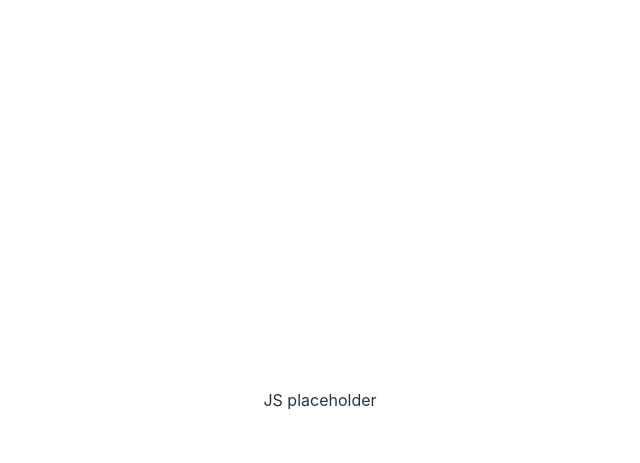
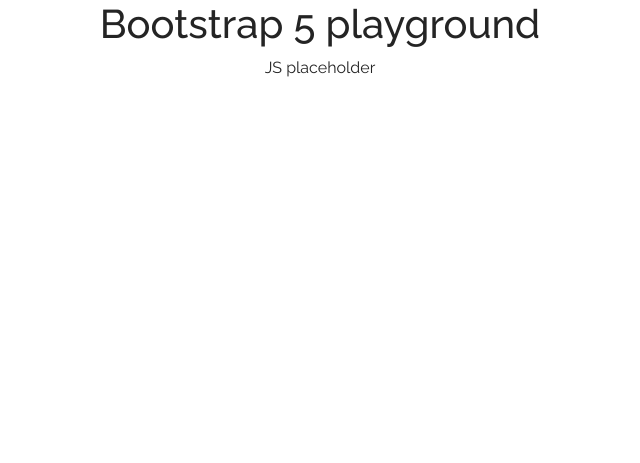
Before and after one commit to waynestedman/bootstrap, a website built with Vite: page index.html in a window 1280 px wide. Shown: the whole page, without its empty margins (320-960 px from the left). Built offline with nearby package versions, Linux system fonts and the light colour scheme.

Commit message:
install bootstrap | finish setup

```diff
--- a/index.html
+++ b/index.html
@@ -5,8 +5,13 @@
     <link rel="shortcut icon" href="favicon.ico" type="image/x-icon">
     <meta name="viewport" content="width=device-width, initial-scale=1.0" />
     <title>Bootstrap Playground</title>
+    <link rel="preconnect" href="https://fonts.googleapis.com">
+    <link rel="preconnect" href="https://fonts.gstatic.com" crossorigin>
+    <link href="https://fonts.googleapis.com/css2?family=Montserrat:ital,wght@0,300;0,400;0,500;0,600;0,700;1,400;1,700&family=Raleway:ital,wght@0,300;0,400;0,500;0,600;0,700;1,400;1,700&display=swap" rel="stylesheet">
+    <link rel="stylesheet" href="style.scss">
   </head>
   <body>
+    <h1>Bootstrap 5 playground</h1>
     <div id="app"></div>
     <script type="module" src="/main.js"></script>
   </body>
--- a/main.js
+++ b/main.js
@@ -1,4 +1,8 @@
-import './style.css'
+// Import our custom CSS
+import './style.scss'
+
+// Import all of Bootstrap's JS
+import * as bootstrap from 'bootstrap'
 
 document.querySelector('#app').innerHTML = `
   <p>JS placeholder</p>
--- /dev/null
+++ b/style.scss
@@ -0,0 +1,24 @@
+// Import all of Bootstrap's CSS
+@import "bootstrap/scss/bootstrap";
+
+/* Main style sheet */
+:root {
+  font-synthesis: none;
+  text-rendering: optimizeLegibility;
+  -webkit-font-smoothing: antialiased;
+  -moz-osx-font-smoothing: grayscale;
+  -webkit-text-size-adjust: 100%;
+  text-size-adjust: 100%;
+}
+
+body {
+  font-family: "Raleway", sans-serif;
+  line-height: 1.5;
+  font-weight: 400;
+
+  color-scheme: light dark;
+  background-color: hsl(0, 0%, 100%);
+  color: hsl(0, 0%, 14%);
+  margin: 0;
+  text-align: center;
+}
--- /dev/null
+++ b/vite.config.js
@@ -0,0 +1,9 @@
+import { defineConfig } from 'vite'
+
+// https://vitejs.dev/config/
+export default defineConfig({
+  server: {
+    open: true,
+    port: 80
+  }
+})
```
Also changed, not shown: package.json (+6 -1 lines), style.css (deleted), 1 other file.
